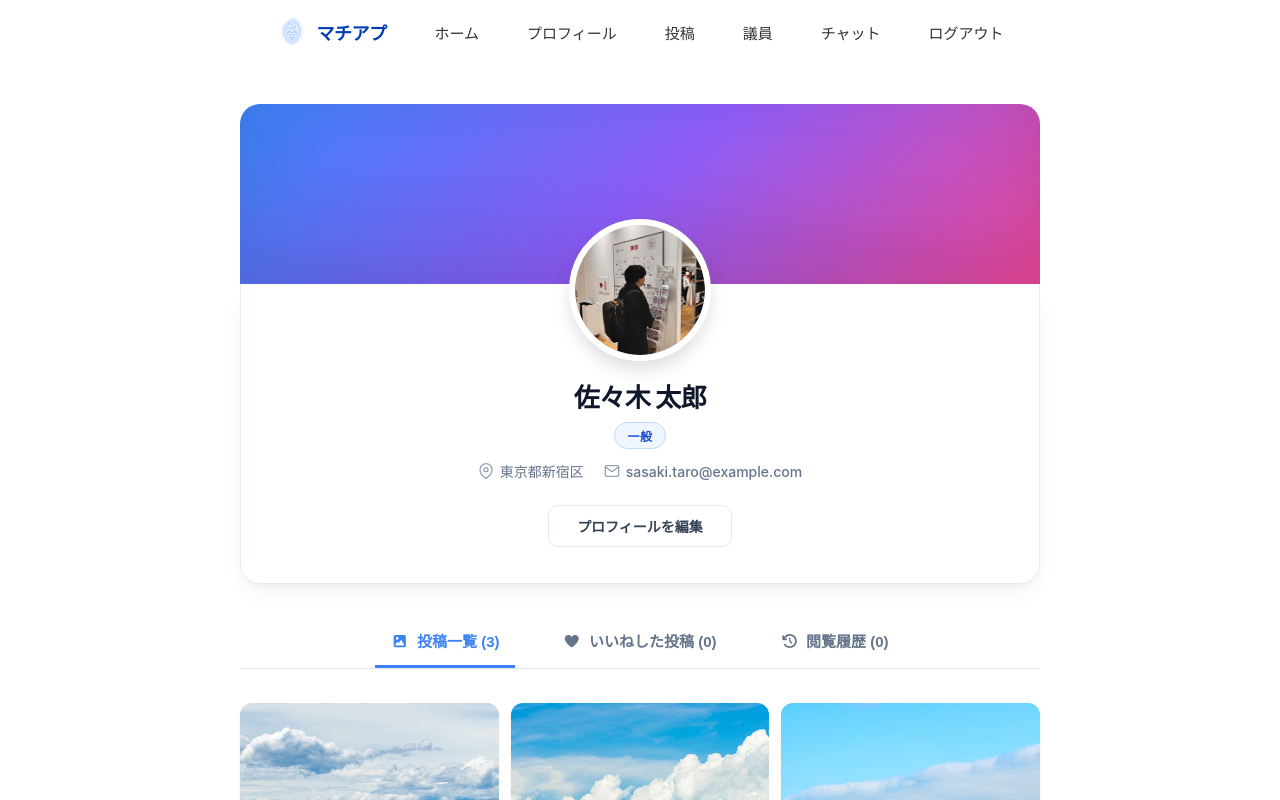
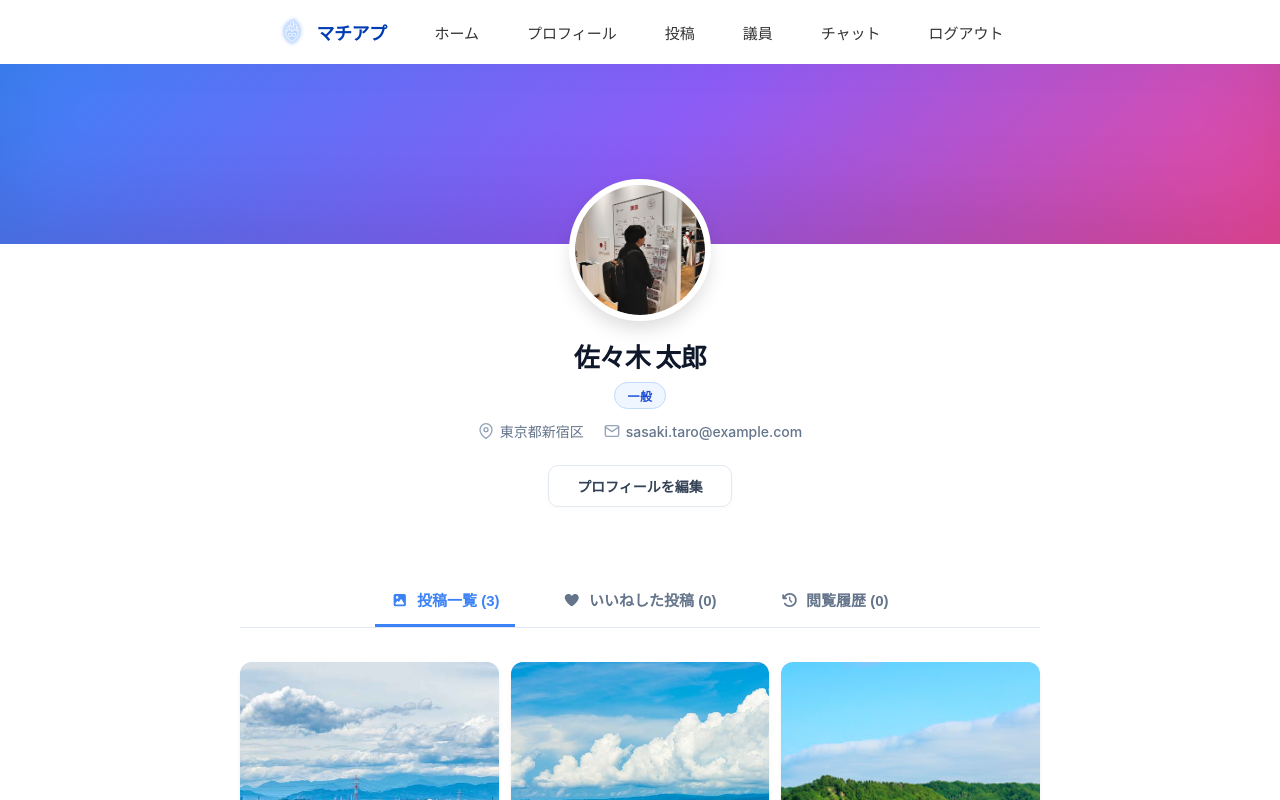
Before and after one commit to matiapu/matiapu-web, a Next.js app: page /profile in a window 1280 px wide. Shown: the top 800 px of the page. Built offline with nearby package versions, Linux system fonts and the light colour scheme; no server answers.

Commit message:
style: プロフィールのカード感をなくした

```diff
--- a/components/profile.module.css
+++ b/components/profile.module.css
@@ -1,9 +1,15 @@
+.profileWrapper {
+    width: 100%;
+    display: flex;
+    flex-direction: column;
+}
+
 .profileContainer {
     display: flex;
     flex-direction: column;
     width: 100%;
     max-width: 800px;
-    margin: 40px auto;
+    margin: 0 auto;
     font-family: -apple-system, BlinkMacSystemFont, "Segoe UI", Roboto, "Helvetica Neue", Arial, sans-serif;
     padding: 0 20px;
 }
@@ -12,19 +18,14 @@
 .coverBanner {
     height: 180px;
     width: 100%;
-    border-radius: 20px 20px 0 0;
+    border-radius: 0;
     background: linear-gradient(135deg, #3b82f6 0%, #8b5cf6 50%, #ec4899 100%);
     box-shadow: inset 0 -40px 80px rgba(0, 0, 0, 0.1);
 }
 
 /* Main Profile details card */
 .profileCard {
-    background-color: #ffffff;
-    border-radius: 0 0 20px 20px;
     padding: 0 32px 36px 32px;
-    box-shadow: 0 10px 25px -5px rgba(0, 0, 0, 0.05), 0 8px 10px -6px rgba(0, 0, 0, 0.05);
-    border: 1px solid rgba(226, 232, 240, 0.8);
-    border-top: none;
     margin-bottom: 32px;
 }
 
--- a/components/profile.tsx
+++ b/components/profile.tsx
@@ -214,13 +214,14 @@ function Profile() {
   const postsToShow = isLive ? userPosts : POSTS;
 
   return (
-    <div className={styles.profileContainer}>
+    <div className={styles.profileWrapper}>
       {/* Banner / Cover */}
       <div className={styles.coverBanner}></div>
 
-      {/* Profile Card Header */}
-      <div className={styles.profileCard}>
-        {/* Avatar Container */}
+      <div className={styles.profileContainer}>
+        {/* Profile Card Header */}
+        <div className={styles.profileCard}>
+          {/* Avatar Container */}
         <div className={styles.avatarContainer}>
           <UserIcon iconUrl={avatarUrl} userName={displayName} className={styles.profileAvatar} />
         </div>
@@ -334,6 +335,7 @@ function Profile() {
         )}
       </div>
     </div>
+  </div>
   );
 }
 
```
